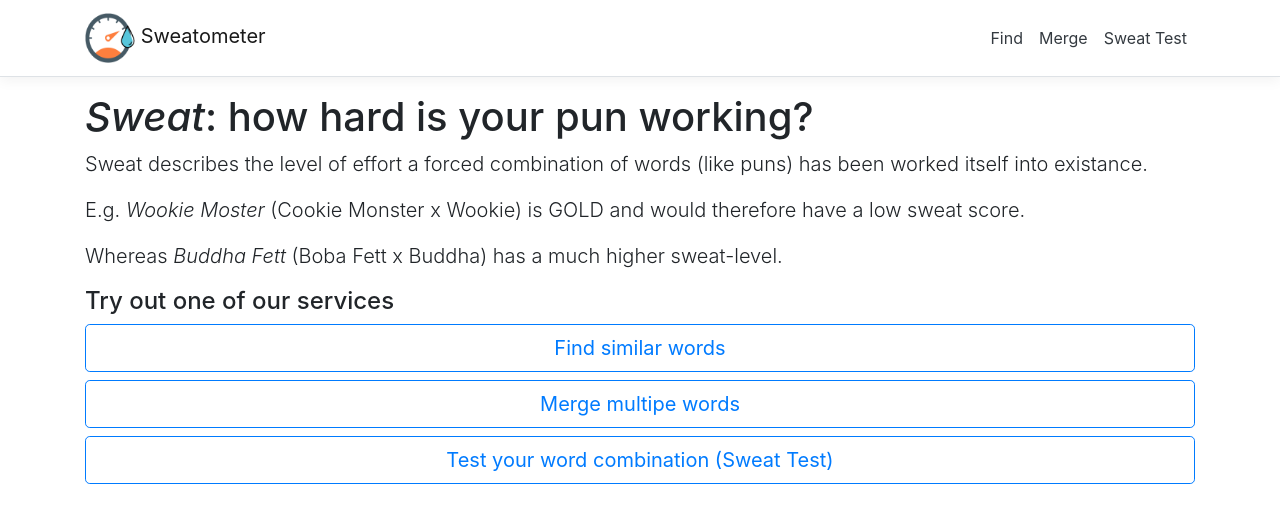
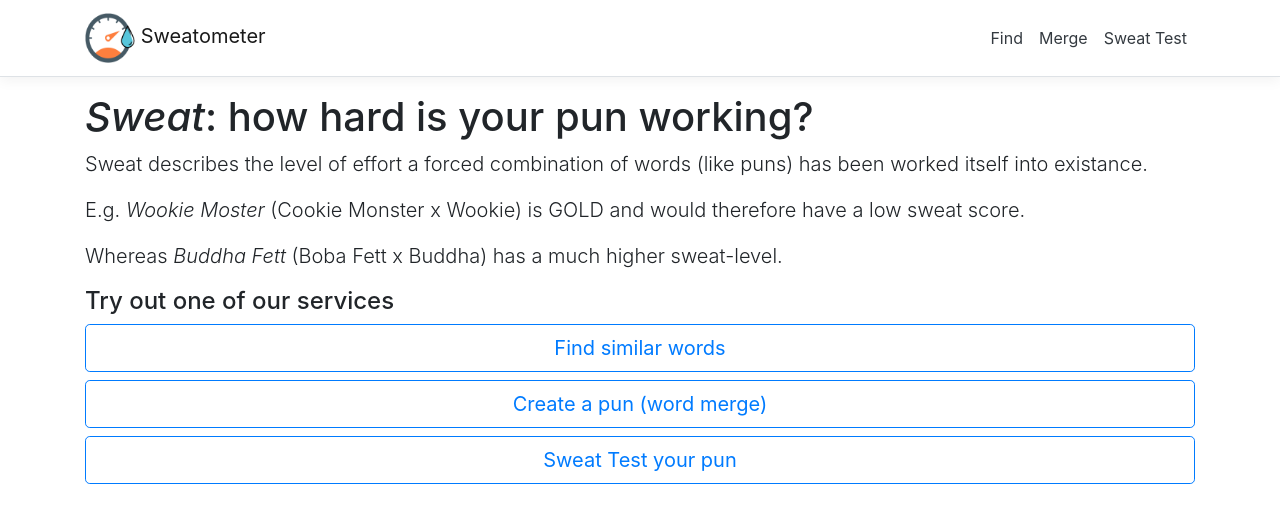
Before and after one commit to jcassem/Sweatometer, a React (Create React App) app in the folder Sweatometer/ClientApp/: page / in a window 1280 px wide. Shown: the top 522 px of the page. Built offline with nearby package versions, Linux system fonts and the light colour scheme.

Commit message:
Update readme

```diff
--- a/Sweatometer/ClientApp/src/components/Home.js
+++ b/Sweatometer/ClientApp/src/components/Home.js
@@ -18,8 +18,8 @@
                 <div>
                     <h4>Try out one of our services</h4>
                     <a type="button" class="btn btn-lg btn-block btn-outline-primary" href="/find">Find similar words</a>
-                    <a type="button" class="btn btn-lg btn-block btn-outline-primary" href="/merge">Merge multipe words</a>
-                    <a type="button" class="btn btn-lg btn-block btn-outline-primary" href="/sweat">Test your word combination (Sweat Test)</a>
+                    <a type="button" class="btn btn-lg btn-block btn-outline-primary" href="/merge">Create a pun (word merge)</a>
+                    <a type="button" class="btn btn-lg btn-block btn-outline-primary" href="/sweat">Sweat Test your pun</a>
                 </div>
             </div>
         );
```
